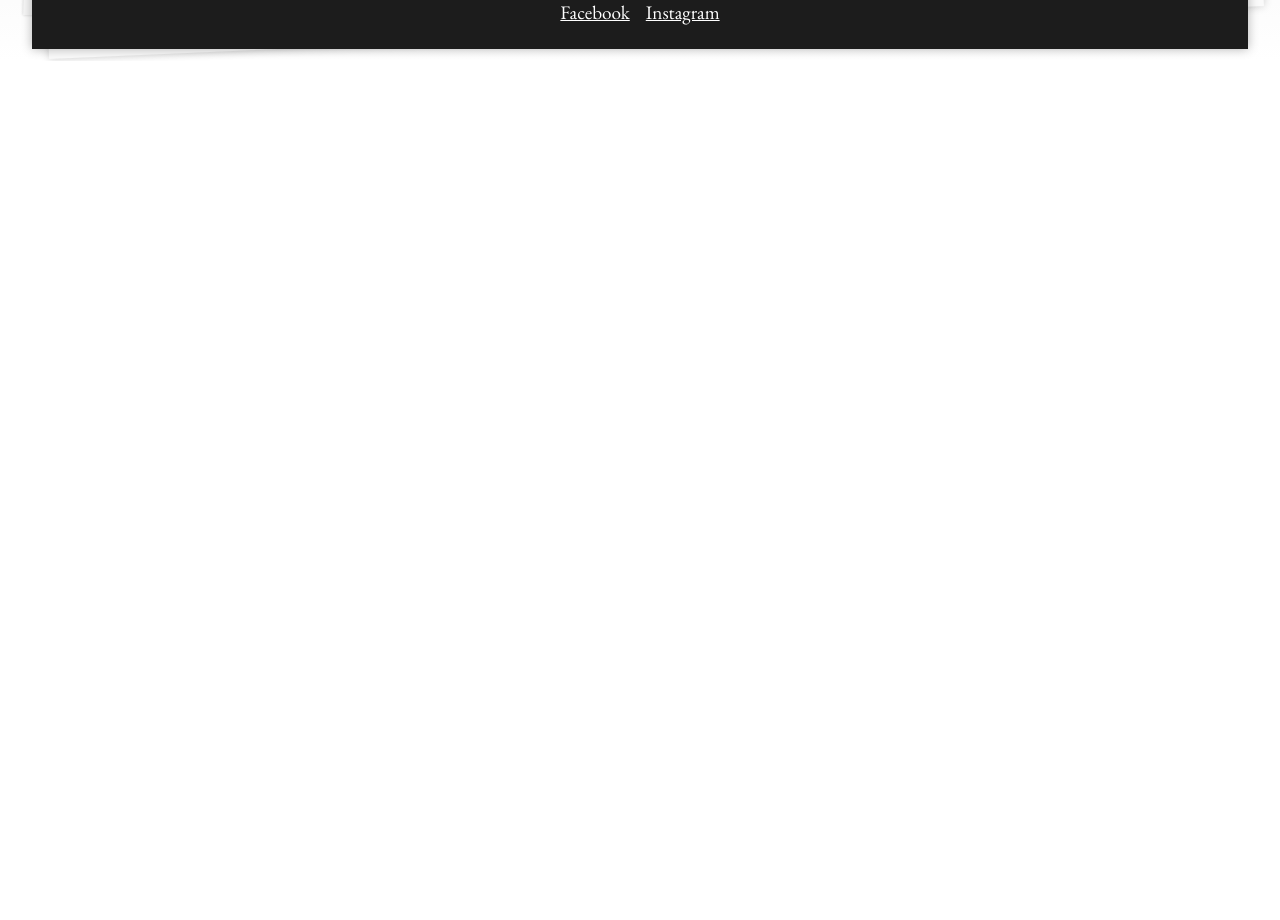
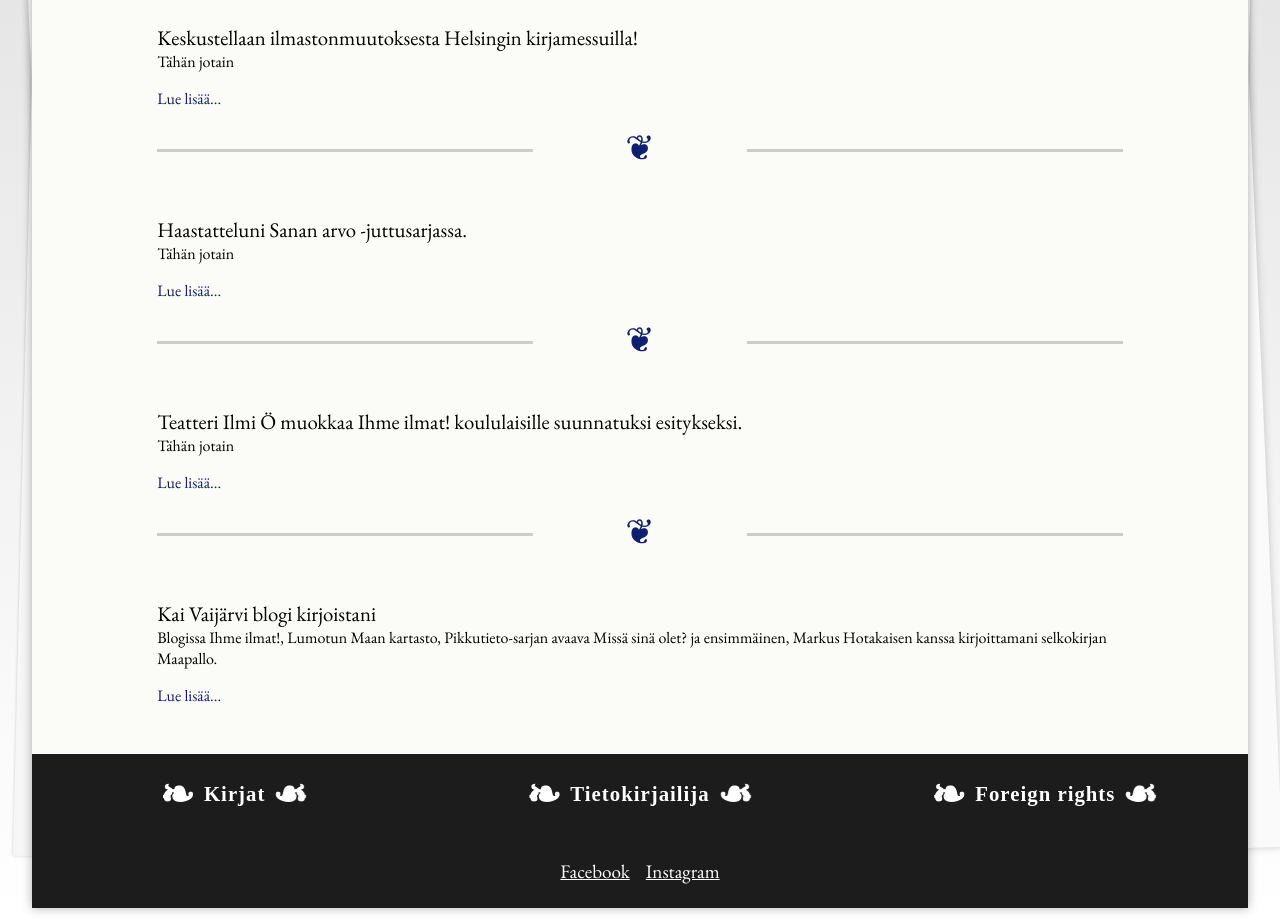
Before and after one commit to ramert/lauraertimo, a Vue app: page / in a window 1280 px wide. Shown: the part 970-1890 px from the top of the page. Before the commit the page ends 1031 px from the top, so only its background shows below. Built offline with nearby package versions, Linux system fonts and the light colour scheme; a web font is replaced by a local one.

Commit message:
Add news to home page, and navi to footer

```diff
--- a/src/App.vue
+++ b/src/App.vue
@@ -146,6 +146,12 @@ export default {
   opacity: 0;
 }
 
+@media ( prefers-reduced-motion ) {
+  .re-fade-enter, .re-fade-leave-active {
+    opacity: 1;
+  }
+}
+
 .hide {
   display: none;
 }
--- a/src/assets/styles/alignment.css
+++ b/src/assets/styles/alignment.css
@@ -1,3 +1,18 @@
 .center {
   text-align: center;
 }
+
+.navi-spacing {
+  margin: 5vw;
+}
+@media screen and (min-width: 640px) {
+  .navi-spacing {
+    margin: calc(12 * var(--spacing-unit)) calc(6 * var(--spacing-unit));
+    padding: 0 calc(16.5vw - 110px);
+  }
+}
+@media screen and (min-width: 1400px) {
+  .navi-spacing {
+    padding-left: 160px;
+  }
+}
--- a/src/components/Footer.vue
+++ b/src/components/Footer.vue
@@ -1,5 +1,6 @@
 <template>
   <footer class="footer">
+    <vNaviBar light="true"/>
     <div class="col-sm-12">
       <ul class="footer-links">
         <li class="footer-link">
@@ -14,11 +15,6 @@
 </template>
 
 <script>
-import Vue from "vue";
-import Navibar from "@/components/Navibar";
-
-Vue.component("naviBar", Navibar);
-
 export default {
   name: "vFooter"
 };
@@ -26,11 +22,11 @@ export default {
 
 <style scoped>
 .footer {
+  background: var(--color-background1);
   position: relative;
 }
 .footer-links {
   display: flex;
-  background: var(--color-background1);
   padding: calc(6 * var(--spacing-unit));
   justify-content: center;
   flex-wrap: wrap;
--- a/src/components/Navibar.vue
+++ b/src/components/Navibar.vue
@@ -1,20 +1,20 @@
 <template>
-  <div class="button-wrapper" role="group">
+  <div class="button-wrapper" role="group" :class="{light: light}">
     <router-link to="/books" tag="button" tabIndex="0" class="button">
-      <div class="button__separator"></div>
+      <div v-if="!light" class="button__separator"></div>
       <h3 class="button-text">Kirjat</h3>
-      <div class="button__separator button__separator--hide"></div>
+      <div v-if="!light" class="button__separator button__separator--hide"></div>
     </router-link>
     <!--<router-link to="/Blog" tag="button" class="button">Blogi</router-link>-->
     <router-link to="/author" tag="button" tabIndex="0" class="button">
-      <div class="button__separator"></div>
+      <div v-if="!light" class="button__separator"></div>
       <h3 class="button-text">Tietokirjailija</h3>
-      <div class="button__separator button__separator--hide"></div>
+      <div v-if="!light" class="button__separator button__separator--hide"></div>
     </router-link>
     <router-link to="/foreign" tag="button" tabIndex="0" class="button">
-      <div class="button__separator"></div>
+      <div v-if="!light" class="button__separator"></div>
       <h3 class="button-text">Foreign rights</h3>
-      <div class="button__separator"></div>
+      <div v-if="!light" class="button__separator"></div>
     </router-link>
   </div>
 </template>
@@ -24,6 +24,7 @@ import Vue from "vue";
 
 export default {
   name: "navibar",
+  props: ['light']
 };
 </script>
 
@@ -32,7 +33,7 @@ export default {
   padding: calc(4* var(--spacing-unit)) 0;
   display: block;
 
-  @media screen and (min-width: 640px) {
+  @media screen and (min-width: 768px) {
     display: grid;
     grid-template-columns: 1fr 1fr 1fr;
   }
@@ -78,7 +79,7 @@ export default {
   font-size: 1.2em;
   transition: all 0.3s ease-out;
 
-  @media screen and (min-width: 640px) {
+  @media screen and (min-width: 768px) {
       justify-content: center;
       padding: calc(6 * var(--spacing-unit));
   }
@@ -92,11 +93,11 @@ export default {
     position: relative;
     overflow: visible;
 
-    &--hide {
+    /*&--hide {
       @media screen and (max-width: 640px) {
         display: none;
       }
-    }
+    }*/
   }
 
   &:hover, &:focus {
@@ -106,11 +107,19 @@ export default {
       background-color: var(--color-background2);
     }
   }
+
+  &:focus {
+    outline: none;
+  }
 }
 
+.light {
+  .button {
+    color: white;
+  }
+  .button, .button-text {
+    padding: 0;
+  }
+}
 
-
-.button:focus {
-  outline: none;
-}
 </style>
--- a/src/components/News.vue
+++ b/src/components/News.vue
@@ -0,0 +1,83 @@
+<template>
+    <ul class="list navi-spacing">
+        <li v-for="(news, index) in AllNews" :key="news.id" class="list-item">
+            <div class="list-item__content">
+                <div>
+                    <h3>{{news.title}} </h3>
+                    <p>{{news.text}}</p>
+                    <a class="list-item__button" :href="news.link" target="_blank">Lue lisää...</a>
+                </div>
+            </div>
+            <div v-if="index !== (AllNews.length - 1)" class="re-content-block__separator"></div>
+        </li>
+    </ul>
+</template>
+
+<script>
+import Vue from "vue";
+
+const AllNews = [
+    {
+        title: "Keskustellaan ilmastonmuutoksesta Helsingin kirjamessuilla!",
+        text: "Tähän jotain",
+        link: "https://kirjamessut.messukeskus.com/ohjelma/45195/mik-ihmeen-ilmastonmuutos/"
+    },
+    {
+        title: "Haastatteluni Sanan arvo -juttusarjassa.",
+        text: "Tähän jotain",
+        link: "https://www.sanasto.fi/sanan-arvo-sirpaletiedon-ajassa-kirja-on-anarkistinen-esine/"
+    },
+    {
+        title: "Teatteri Ilmi Ö muokkaa Ihme ilmat! koululaisille suunnatuksi esitykseksi.",
+        text: "Tähän jotain",
+        link: "https://www.teatteri-ilmio.fi/nosto/ihme-ilmat-forumteatteriesitys-2/"
+    },
+    {
+        title: "Kai Vaijärvi blogi kirjoistani",
+        text: "Blogissa Ihme ilmat!, Lumotun Maan kartasto, Pikkutieto-sarjan avaava Missä sinä olet? ja ensimmäinen, Markus Hotakaisen kanssa kirjoittamani selkokirjan Maapallo.",
+        link: "http://karivaijarvi.blogspot.com/2020/09/lumotun-maan-kartastossa-irvikissa.html"
+    }
+]
+
+export default {
+  name: "vNews",
+  data() {
+    return {
+        AllNews
+    };
+  }
+};
+</script>
+
+<style lang="scss" scoped>
+.list {
+    display: flex;
+    flex-direction: column;
+    gap: calc(6 * var(--spacing-unit));
+
+    h3 {
+        font-family: var(--font-family);
+    }
+
+    p {
+        margin-top: 0;
+    }
+}
+
+.list-item {
+    &__content {
+        //background: #11676C;
+        //color: white;
+        //border: 3px solid #6C5F11;
+        //border-style: solid none;
+        display: grid;
+        //padding: var(--typo-spacing-large);
+        gap: calc(var(--spacing-unit) * 3);
+        grid-template-columns: 1fr;
+    }
+
+    &__button {
+        text-decoration: none;
+    }
+}
+</style>
--- a/src/views/Home.vue
+++ b/src/views/Home.vue
@@ -5,19 +5,25 @@
         <vImage :image="Laura" isHero="true"/>
       </div>
       <section>
-        <h2 class="hero__title">
+        <h2 class="hero__title navi-spacing">
           <span>Laura Ertimo</span>
           <span class="hero__subtitle">Tietokirjailija ja maantieteilijä</span>
         </h2>
       </section>
-      <naviBar/>
+      <vNaviBar/>
+      <vNews />
       <vFooter />
     </div>
 </template>
 
 <script>
+import Vue from "vue";
 import Navibar from "@/components/Navibar";
+import News from "@/components/News";
 import Laura from '@/assets/Laura-home.jpg';
+
+Vue.component("vNaviBar", Navibar);
+Vue.component('vNews', News)
 
 export default {
   name: "Home",
@@ -65,17 +71,11 @@ export default {
     font-size: 1.75rem;
     display: flex;
     flex-direction: column;
-    margin: 5vw;
+
 
     @media screen and (min-width: 640px) {
       font-size: 2.5rem;
-      margin: calc(12 * var(--spacing-unit)) calc(6 * var(--spacing-unit));
-      padding-left: calc(16.5vw - 110px);
     }
-    @media screen and (min-width: 1400px) {
-      padding-left: 160px;
-    }
-
   }
   &__subtitle {
     font-size: 1.5rem;
```
Also changed, not shown: src/assets/news/news-1-image.png (added).
